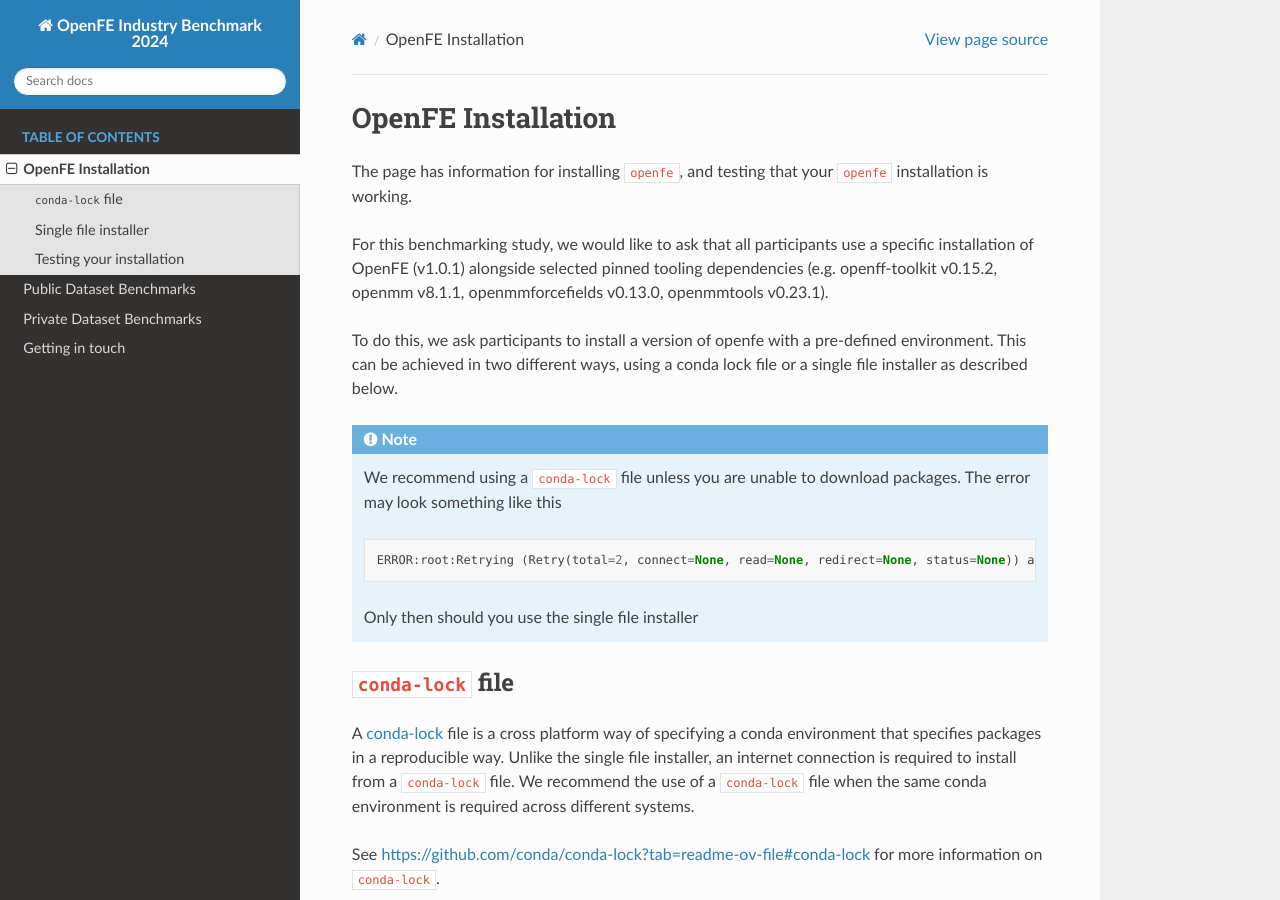
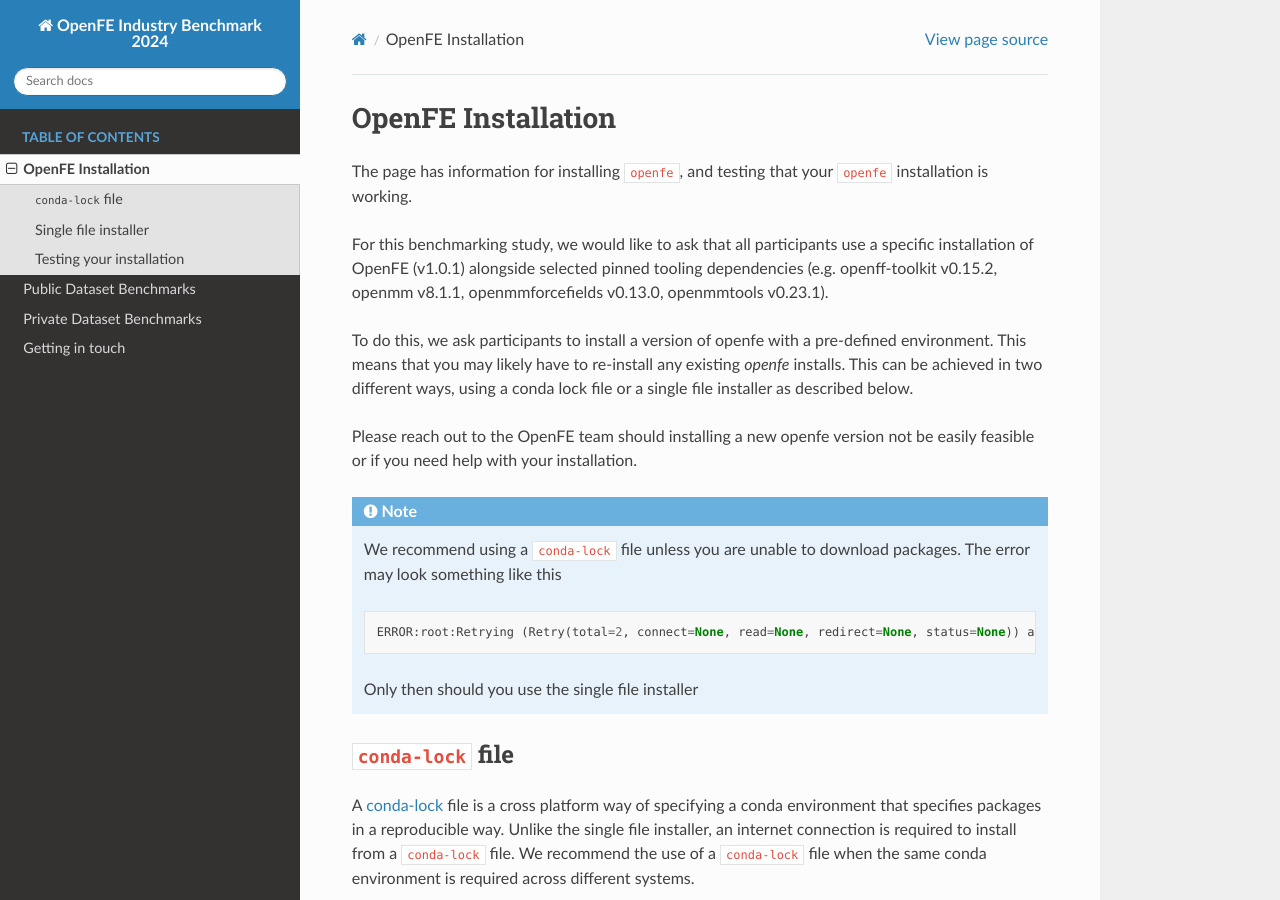
Before and after one commit to OpenFreeEnergy/IndustryBenchmarks2024, a Sphinx documentation site: the page built from docs/source/installation.rst, in a window 1280 px wide and 900 px high. Built offline with Sphinx 7.4.7 and the Read the Docs theme 2.0.0, drawn with Linux system fonts in a browser that asks for light colours.

Commit message:
Add install instructions a bit more

```diff
--- a/docs/source/installation.rst
+++ b/docs/source/installation.rst
@@ -7,8 +7,10 @@
 
 For this benchmarking study, we would like to ask that all participants use a specific installation of OpenFE (v1.0.1) alongside selected pinned tooling dependencies (e.g. openff-toolkit v0.15.2, openmm v8.1.1, openmmforcefields v0.13.0, openmmtools v0.23.1).
 
-To do this, we ask participants to install a version of openfe with a pre-defined environment.
-This can be achieved in two different ways, using a conda lock file or a single file installer as described below.
+To do this, we ask participants to install a version of openfe with a pre-defined environment. This means that you may likely have to re-install any existing `openfe` installs. This can be achieved in two different ways, using a conda lock file or a single file installer as described below.
+
+Please reach out to the OpenFE team should installing a new openfe version not be easily feasible or if you need help with your installation.
+
 
 .. note::
 
@@ -95,6 +97,7 @@
 
 For additional details, please visit the `Installation page <https://docs.openfree.energy/en/latest/installation.html>`_ in the OpenFE documentation.
 
+
 Testing your installation
 =========================
 
--- a/docs/source/public/overview.rst
+++ b/docs/source/public/overview.rst
@@ -40,9 +40,8 @@
 
 .. warning::
    Please do not run benchmarks with pre-existing installations of OpenFE.
-   If creating a new environment is likely to be a lot of work, please
-   reach out to the team for a chat so that we can help reduce any setup
-   burdens.
+   You should look at our specific :ref:`benchmark openfe install instructions <installation>`
+   for how to set up openfe.
 
 
 Before starting you should :ref:`install openfe <installation>` on any local machine you will use
```
